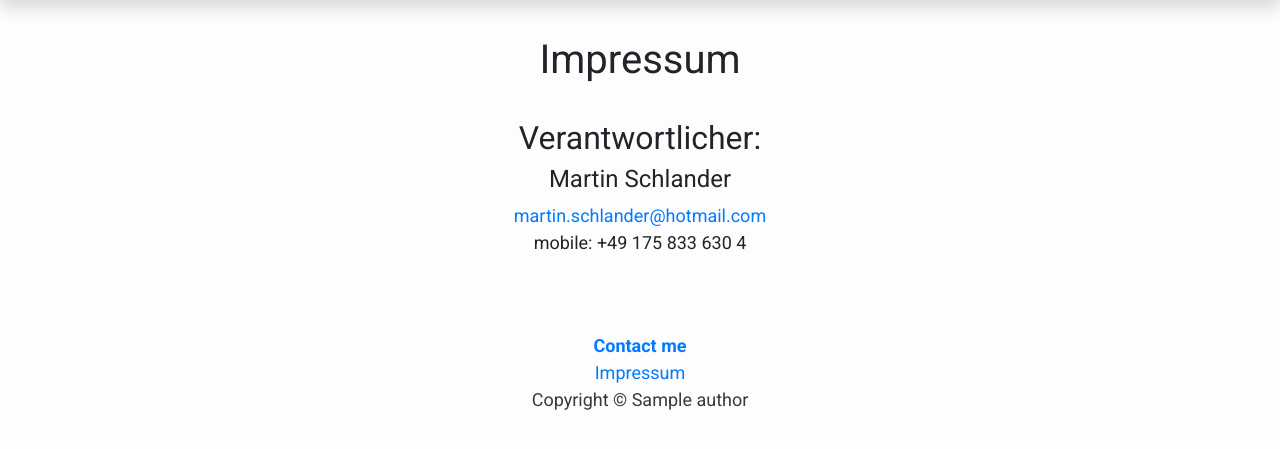
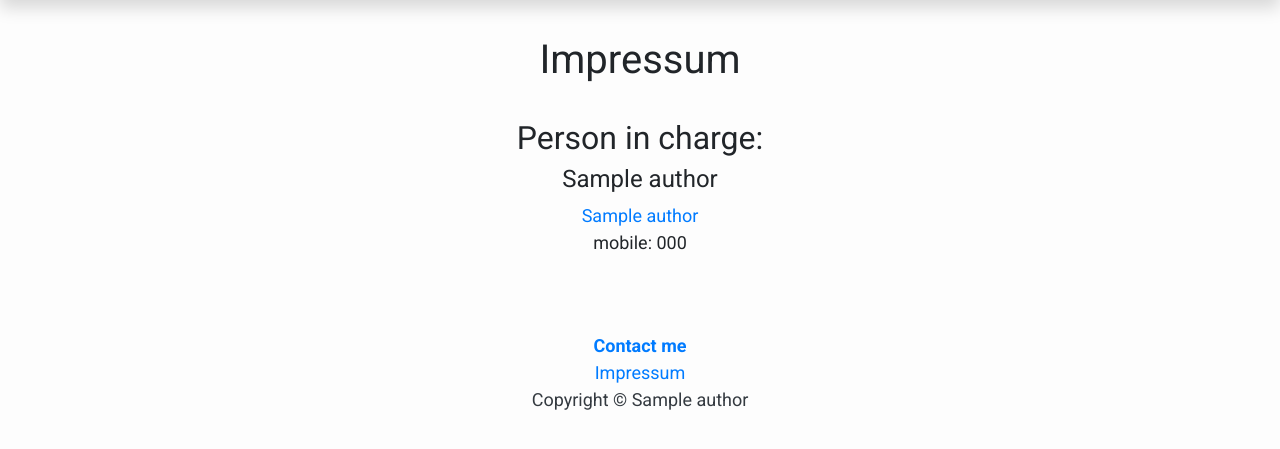
Before and after one commit to n4thal/djangoskeleton, a Django app: page /impressum/ in a window 1280 px wide. Shown: the part 59-508 px from the top of the page. Run offline with Django 3.2, Linux system fonts and the light colour scheme; tables that the repository leaves empty hold one stand-in row (values such as "Sample post"); some libraries are stand-ins or nearby versions.

Commit message:
made impressum.html dynamic

```diff
--- a/templates/impressum.html
+++ b/templates/impressum.html
@@ -10,10 +10,10 @@
                 <h1 class="text-center">Impressum</h1>
                 <br>
                 <div class="text-center">
-                    <h2>Verantwortlicher:</h2>
-                    <h4>Martin Schlander</h4>
-                    <a href="mailto:martin.schlander@hotmail.com">martin.schlander@hotmail.com</a>
-                    <p>mobile: +49 175 833 630 4</p>
+                    <h2>Person in charge:</h2>
+                    <h4>{{ author.name }}</h4>
+                    <a href="mailto:{{ author.mail }}">{{ author.name }}</a>
+                    <p>mobile: {{ author.phone }}</p>
                 </div>
             </div>
         </div>
```
